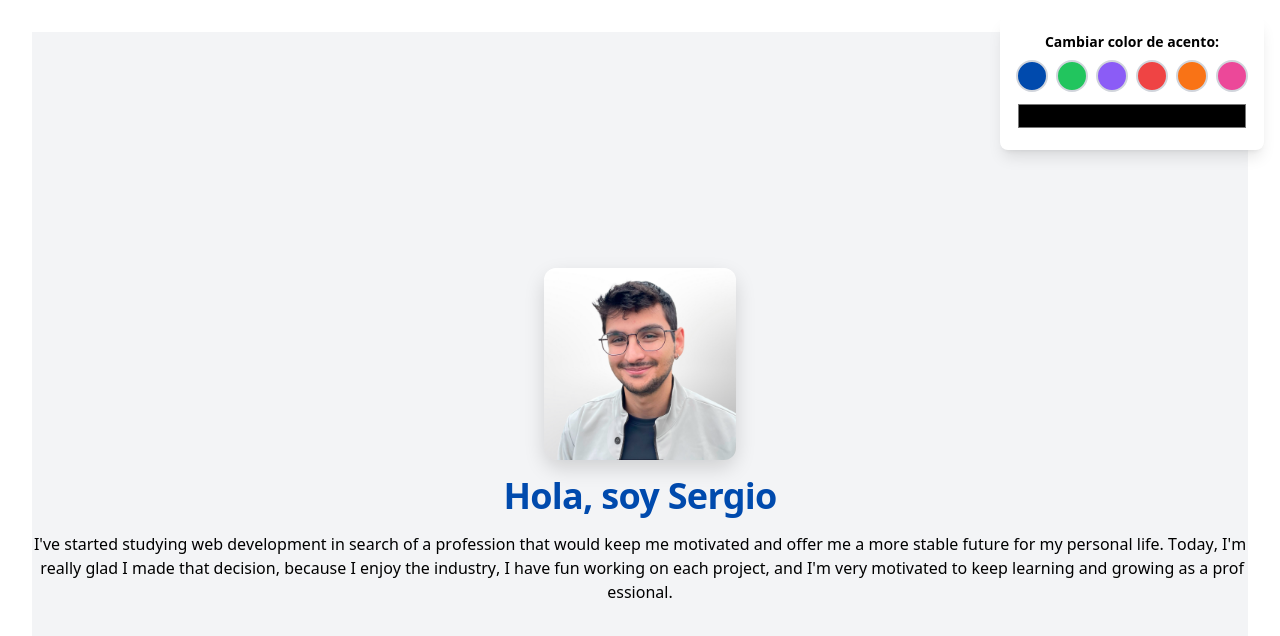
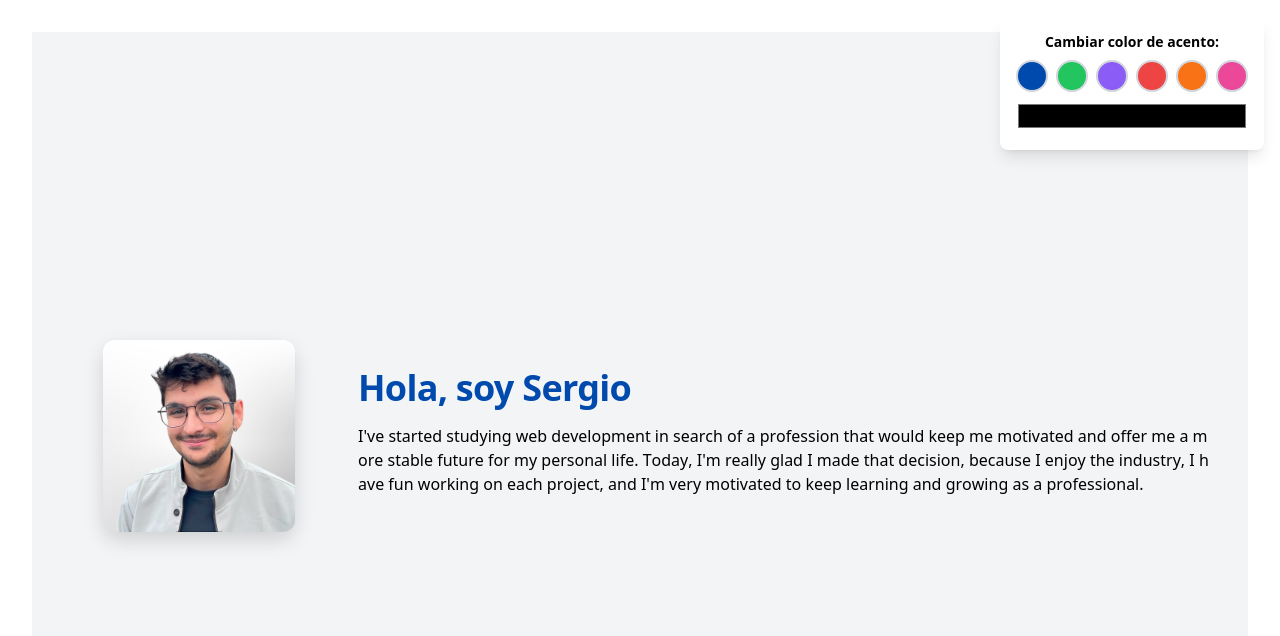
Before and after one commit to SergioGMunoz/Porfolio, a React (Vite) app: page / in a window 1280 px wide. Shown: the top 636 px of the page. Built offline with nearby package versions, Linux system fonts and the light colour scheme.

Commit message:
feat: update About component structure

```diff
--- a/src/components/About.tsx
+++ b/src/components/About.tsx
@@ -3,7 +3,7 @@ import { TextAnimate } from "@/components/ui/text-animate.tsx"
 const About = () => {
   return (
     <div>
-      <TextAnimate animation="slideLeft" delay={1.5} duration={1} by="character">
+      <TextAnimate animation="slideLeft" delay={0.5} duration={1} by="character">
         I've started studying web development in search of a profession that would keep me motivated and offer me a more stable future for my personal life. Today, I'm really glad I made that decision, because I enjoy the industry, I have fun working on each project, and I'm very motivated to keep learning and growing as a professional.
       </TextAnimate>
     </div>
--- a/src/components/ProfilePhoto.tsx
+++ b/src/components/ProfilePhoto.tsx
@@ -1,8 +1,14 @@
+"use client";
+import { motion } from "framer-motion";
 import { CometCard } from "@/components/ui/comet-card";
 
 const ProfilePhoto = () => {
   return (
-    <div>
+    <motion.div
+      initial={{ opacity: 0, y: 40 }}
+      animate={{ opacity: 1, y: 0 }}
+      transition={{ duration: 1, ease: "easeOut" }}
+    >
       <CometCard>
         <div className="flex justify-center mt-2">
           <img
@@ -12,7 +18,7 @@ const ProfilePhoto = () => {
           />
         </div>
       </CometCard>
-    </div>
+    </motion.div>
   );
 };
 
--- a/src/pages/Home.tsx
+++ b/src/pages/Home.tsx
@@ -1,17 +1,24 @@
-import About from '@/components/About';
-import ColorSwitcher from '@/components/ColorSwitcher';
-import ProfilePhoto from '@/components/ProfilePhoto';
-import Title from '@/components/Title';
+import About from "@/components/About";
+import ColorSwitcher from "@/components/ColorSwitcher";
+import ProfilePhoto from "@/components/ProfilePhoto";
+import Title from "@/components/Title";
 
-const Home = () =>{
-    return(
-        <div className="min-h-screen bg-gray-100 flex flex-col items-center justify-center gap-4 relative">
-            <ColorSwitcher/>
-            <ProfilePhoto/>
-            <Title/>
-            <About/>
+const Home = () => {
+  return (
+    <main className="min-h-screen bg-gray-100 flex flex-col items-center justify-center gap-4 relative p-4">
+        {/* About */}
+      <section className="w-full max-w-6xl grid grid-cols-1 lg:grid-cols-4 gap-6 items-center">
+        <div className="lg:col-span-1 flex justify-center">
+          <ProfilePhoto />
         </div>
-    );
-}
+        <div className="lg:col-span-3 space-y-4 text-center lg:text-start">
+          <Title />
+          <About />
+        </div>
+      </section>
+      <ColorSwitcher />
+    </main>
+  );
+};
 
 export default Home;
```
